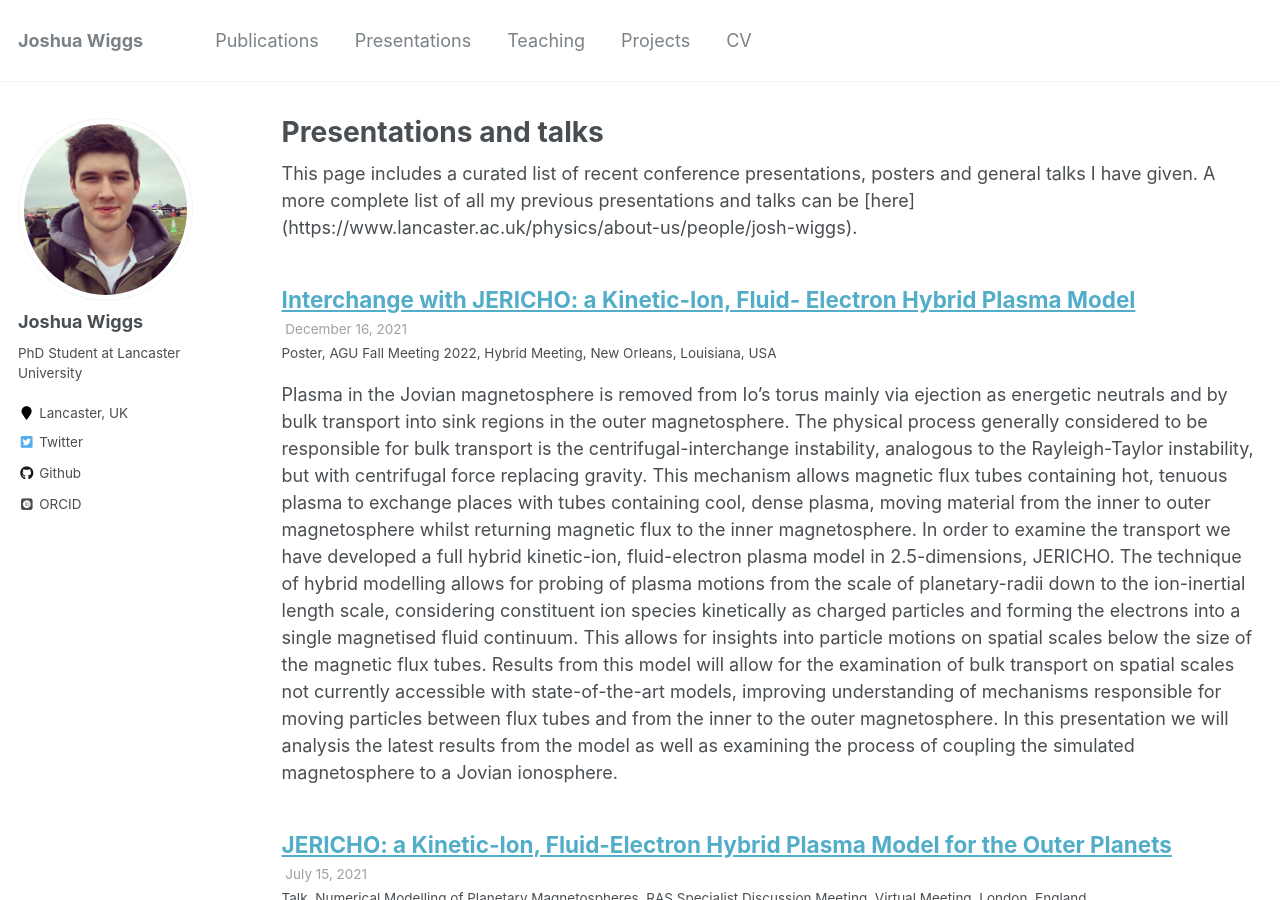
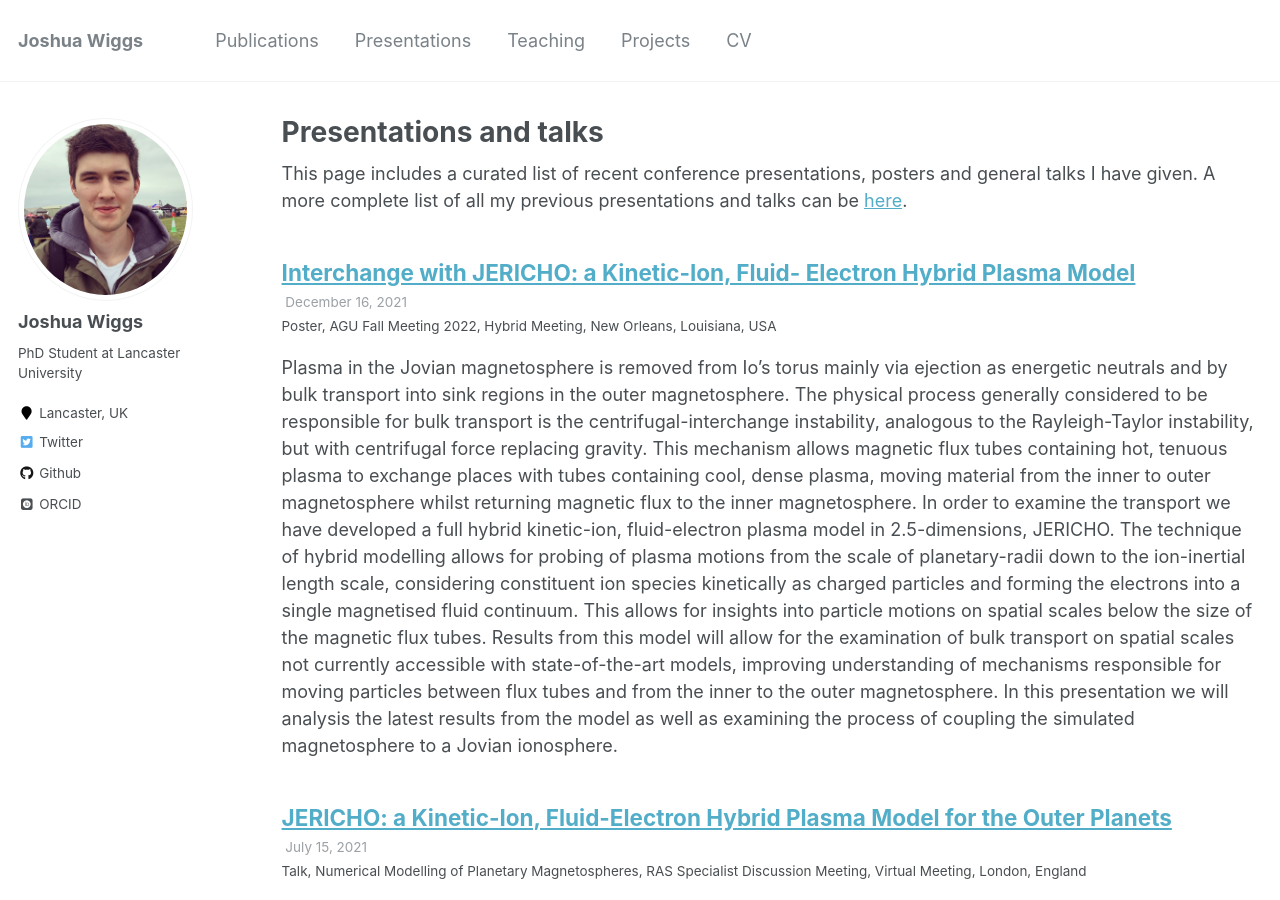
Before and after one commit to JoshWiggs/JoshWiggs.github.io, a Jekyll site: the page built from _pages/talks.html, in a window 1280 px wide and 900 px high. Built offline with Jekyll 4.4.1, drawn with Linux system fonts in a browser that asks for light colours; some web fonts are replaced; part of the change alters nothing that is shown.

Commit message:
Fix links

```diff
--- a/_pages/talks.html
+++ b/_pages/talks.html
@@ -5,7 +5,7 @@ permalink: /talks/
 author_profile: true
 ---
 
-This page includes a curated list of recent conference presentations, posters and general talks I have given. A more complete list of all my previous presentations and talks can be [here](https://www.lancaster.ac.uk/physics/about-us/people/josh-wiggs).
+This page includes a curated list of recent conference presentations, posters and general talks I have given. A more complete list of all my previous presentations and talks can be <a href="https://www.lancaster.ac.uk/physics/about-us/people/josh-wiggs" target="_blank">here</a>.
 
 {% if site.talkmap_link == true %}
 
```
